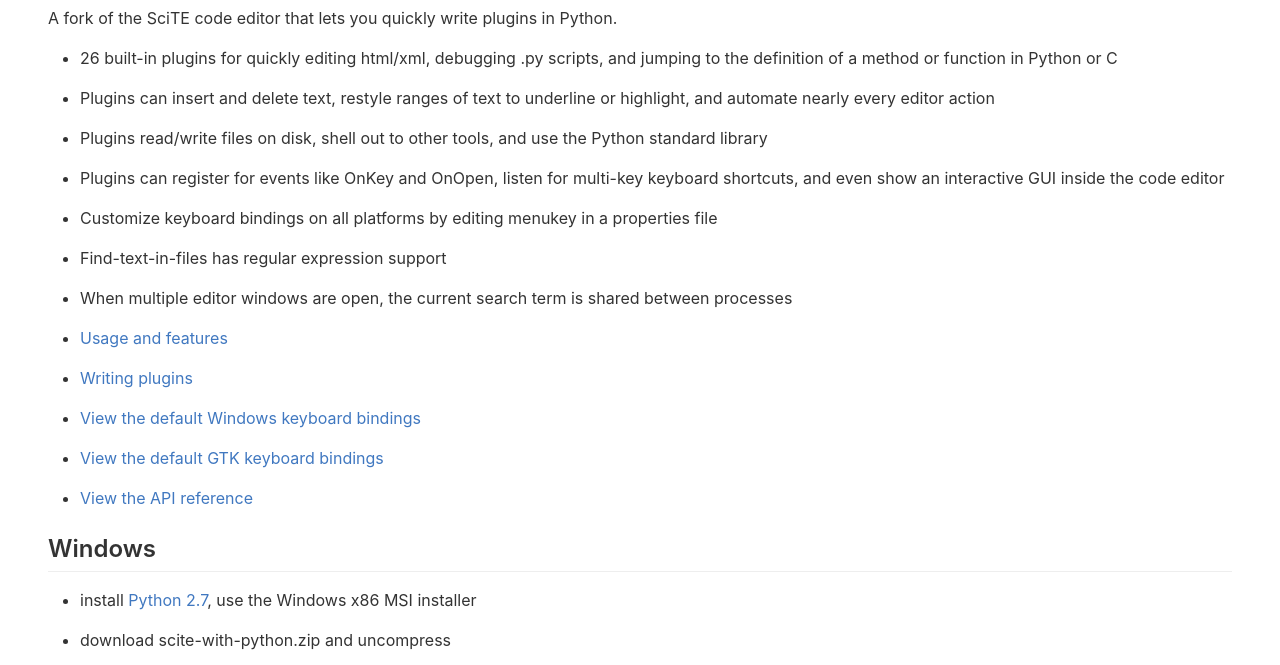
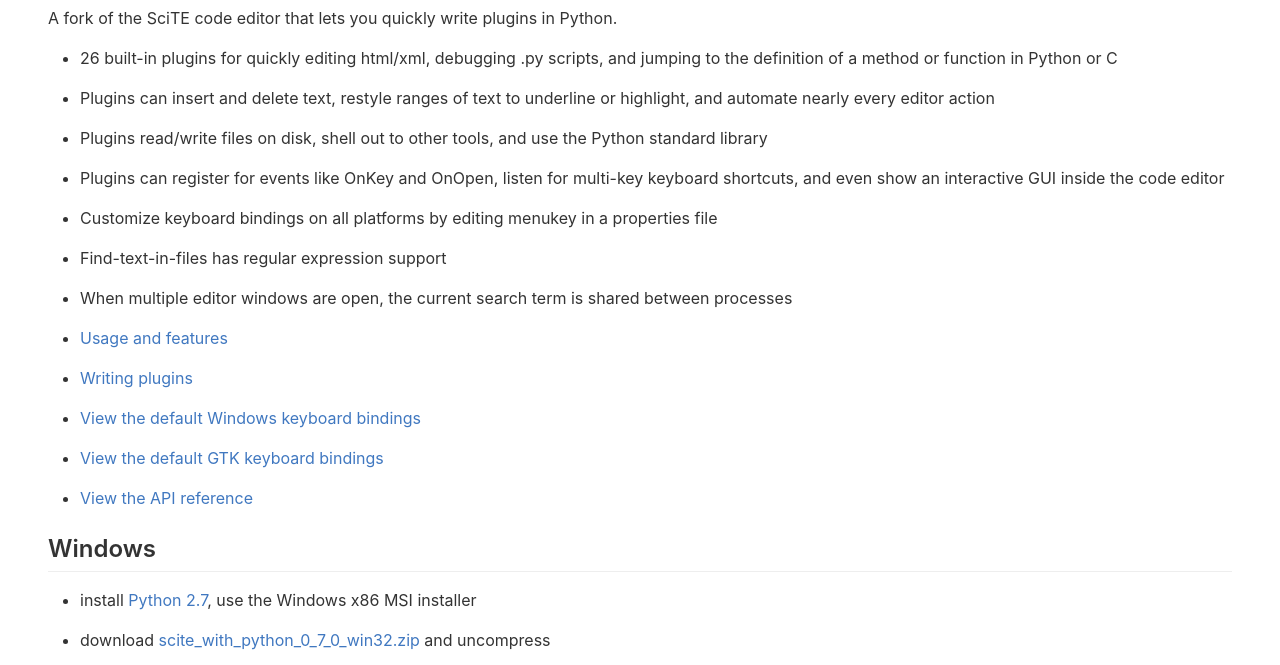
Before and after one commit to moltenform/scite-with-python, a plain HTML site: page 070/index.html in a window 1280 px wide. Shown: the part 109-774 px from the top of the page. Drawn offline with Linux system fonts and the light colour scheme.

Commit message:
Update documentation to point to release URL

```diff
--- a/070/index.html
+++ b/070/index.html
@@ -16,7 +16,7 @@
 
 <h2>Windows</h2>
 
-<ul><li><p>install <a href="https://www.python.org/downloads/windows/">Python 2.7</a>, use the Windows x86 MSI installer</p></li><li><p>download scite-with-python.zip and uncompress </p></li><li><p>open SciTE.exe</p></li></ul>
+<ul><li><p>install <a href="https://www.python.org/downloads/windows/">Python 2.7</a>, use the Windows x86 MSI installer</p></li><li><p>download <a href="https://github.com/downpoured/scite-with-python/releases/download/v0.7.0/scite_with_python_0_7_0_win32.zip">scite_with_python_0_7_0_win32.zip</a> and uncompress</p></li><li><p>open SciTE.exe</p></li></ul>
 
 <h2>Linux</h2>
 
```
Also changed, not shown: 070/usage_and_features.html (+0 -2 lines), 070/index.md.txt, 070/usage_and_features.md.txt.
